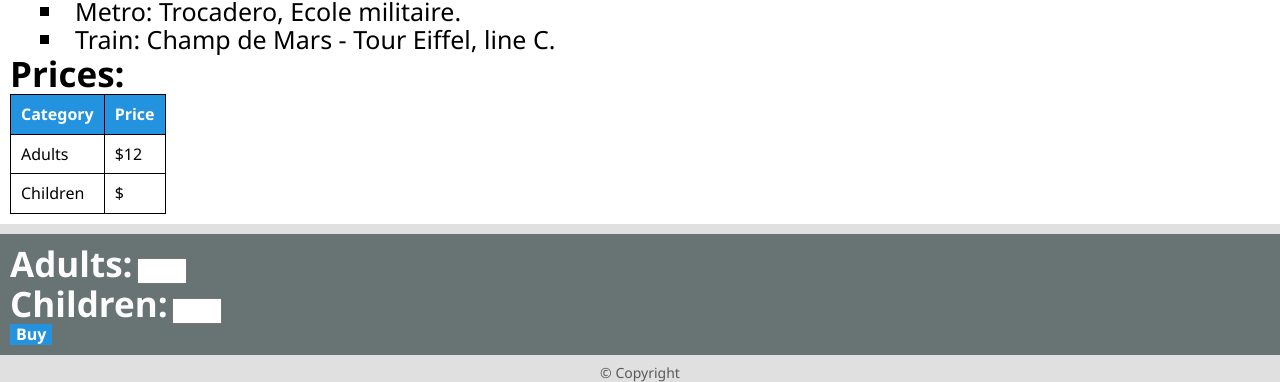
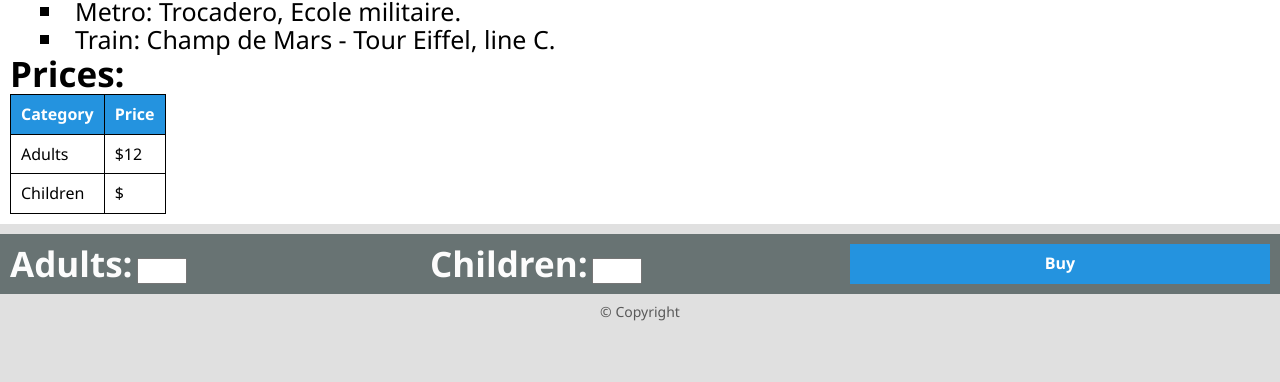
Before and after one commit to yurilov/js-learning, a website: page index.html in a window 1280 px wide. Shown: the part 699-1081 px from the top of the page. After the commit the page ends 1020 px from the top, so only its background shows below. Drawn offline with nearby package versions, Linux system fonts and the light colour scheme.

Commit message:
added styles to form

```diff
--- a/css/style.css
+++ b/css/style.css
@@ -110,4 +110,14 @@ input[type="number"] {
   font-size: 16px;
   color: #fff;
   border: none;
+  height: 40px;
+  width: 100%;
 }
+
+.form {
+  display: flex;
+}
+
+.form__section {
+  flex: 1;
+}
--- a/index.html
+++ b/index.html
@@ -50,14 +50,20 @@
     </section>
     <section class="section tickets">
       <div class="container">
-        <form>
-          <label for="adults" class="section__text">Adults:</label>
-          <input type="number" id="adults">
-          <br>
-          <label for="children" class="section__text">Children:</label>
-          <input type="number" id="children">
-          <br>
-          <button type="submit" class="btn">Buy</button>
+        <form class="form">
+          <div class="form__section">
+            <label for="adults" class="section__text">Adults:</label>
+            <input type="number" id="adults">
+          </div>
+
+          <div class="form__section">
+            <label for="children" class="section__text">Children:</label>
+            <input type="number" id="children">
+          </div>
+
+          <div class="form__section">
+            <button  ton  type="submit" class="btn">Buy</button>
+          </div>
         </form>
       </div>
     </section>
```
